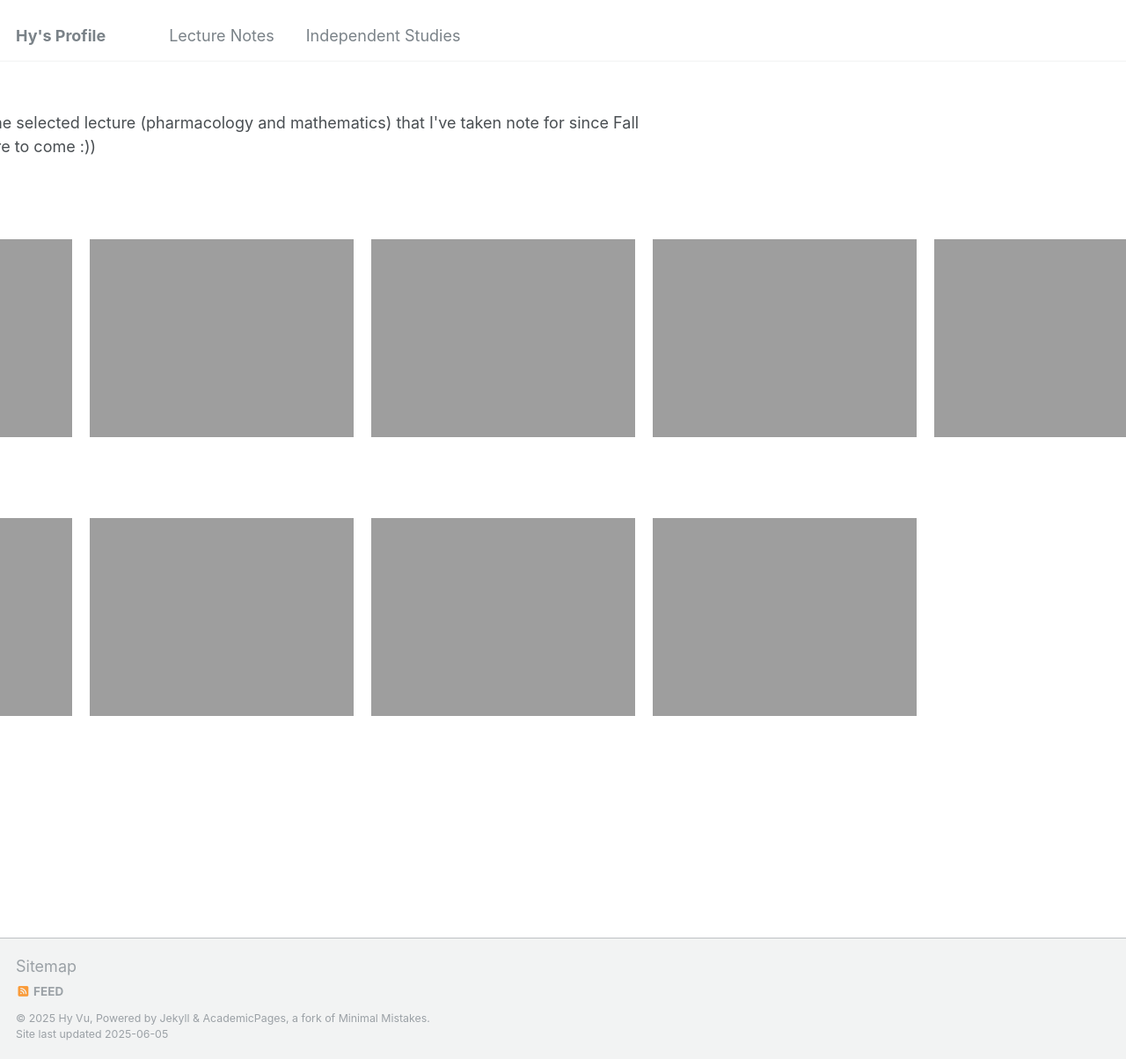
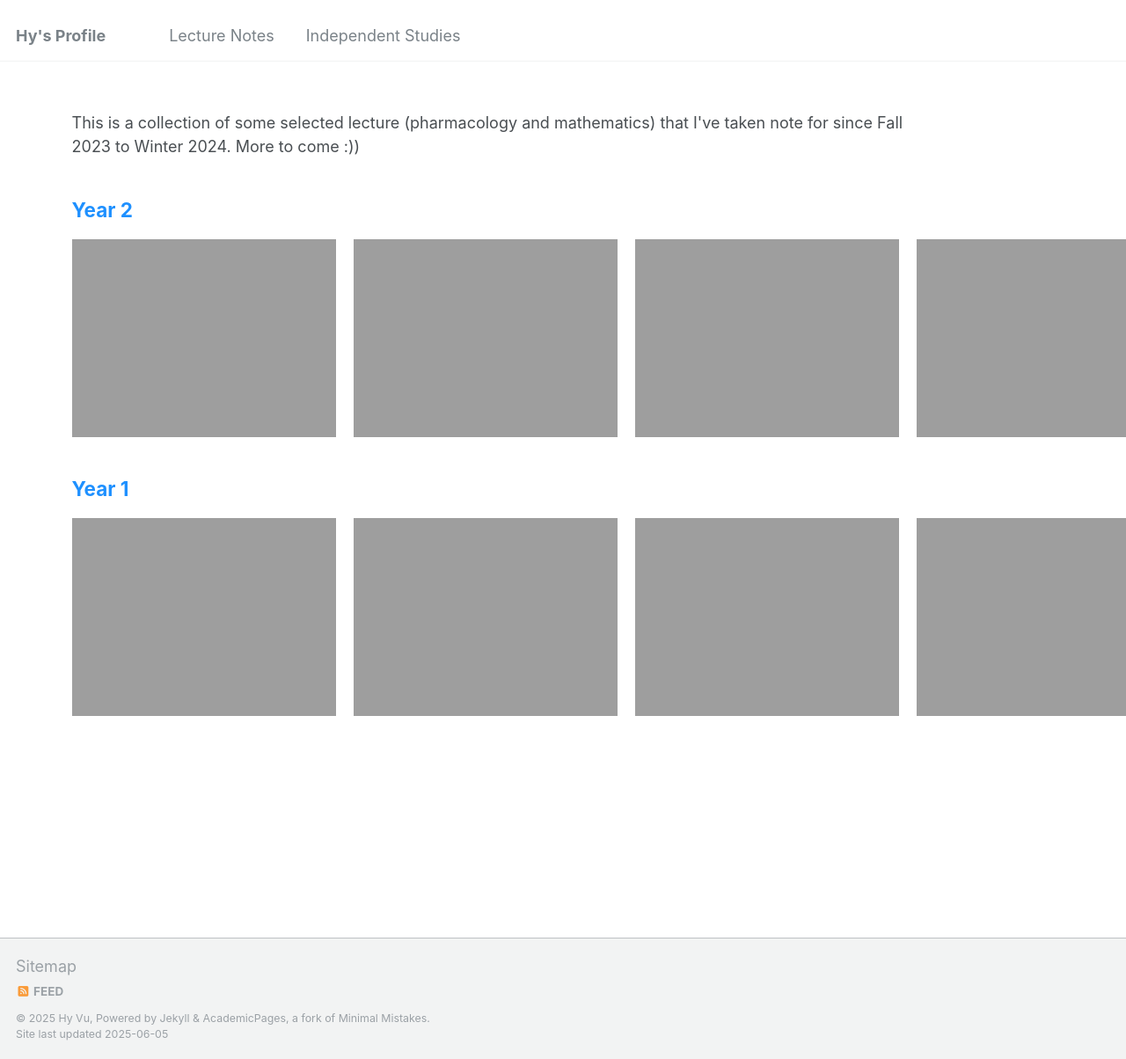
Before and after one commit to Hy-Vu/Hy-Vu.github.io, a Jekyll site: the page built from _pages/lecture-notes.html, in a window 1280 px wide and 1204 px high. Shown: the whole window at 88% size. Built offline with Jekyll 4.4.1, drawn with Linux system fonts in a browser that asks for light colours.

Commit message:
Update lecture-notes.html

```diff
--- a/_pages/lecture-notes.html
+++ b/_pages/lecture-notes.html
@@ -57,11 +57,11 @@
 </head>
 
 <body>
-    <div class="pdf-container" style="position: relative; left: -500px;">
+    <div class="pdf-container" style="position: relative; left: -200px;">
         This is a collection of some selected lecture (pharmacology and mathematics) that I've taken note for since Fall 2023 to Winter 2024. More to come :))
     </div>
-    <h2 style="color:DodgerBlue; position: relative; left: -500px;"> Year 2 </h2>
-        <div class="pdf-container" style="position: relative; left: -500px;">
+    <h2 style="color:DodgerBlue; position: relative; left: -200px;"> Year 2 </h2>
+        <div class="pdf-container" style="position: relative; left: -200px;">
         <!-- PDF 1 -->
         <div class="pdf-box">
             <a href="https://Hy-Vu.github.io/PDFs/U2S3_Drug_Action (1).pdf" target="_blank">
@@ -93,8 +93,8 @@
             </a>
         </div>
     </div>
-    <h2 style="color:DodgerBlue;position: relative; left: -500px;"> Year 1 </h2>
-    <div class="pdf-container" style="position: relative; left: -500px;">
+    <h2 style="color:DodgerBlue;position: relative; left: -200px;"> Year 1 </h2>
+    <div class="pdf-container" style="position: relative; left: -200px;">
         <!-- PDF 1 -->
         <div class="pdf-box">
             <a href="https://Hy-Vu.github.io/PDFs/U1S2_Organic_Chemistry_II.pdf" target="_blank">
```
